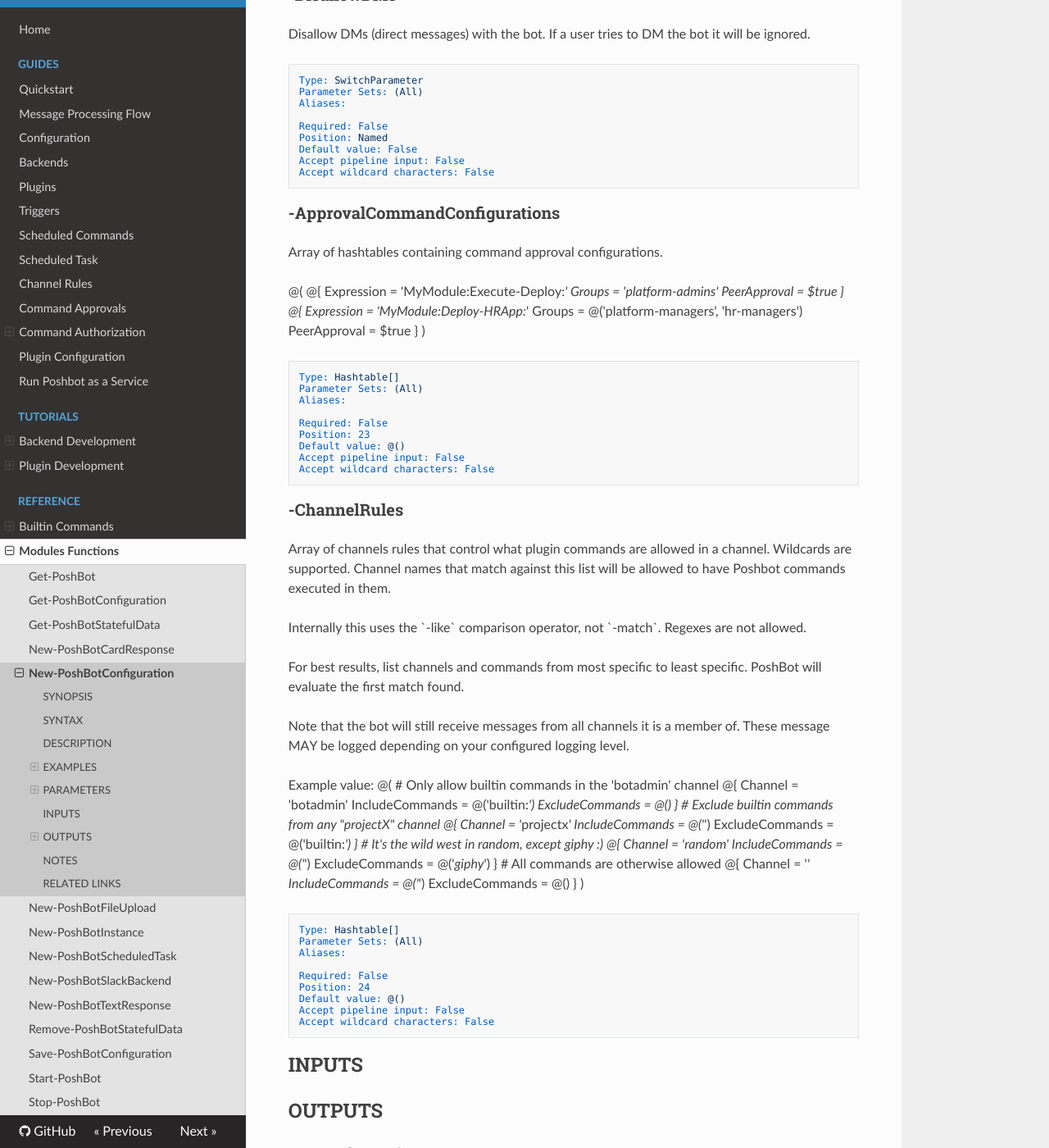
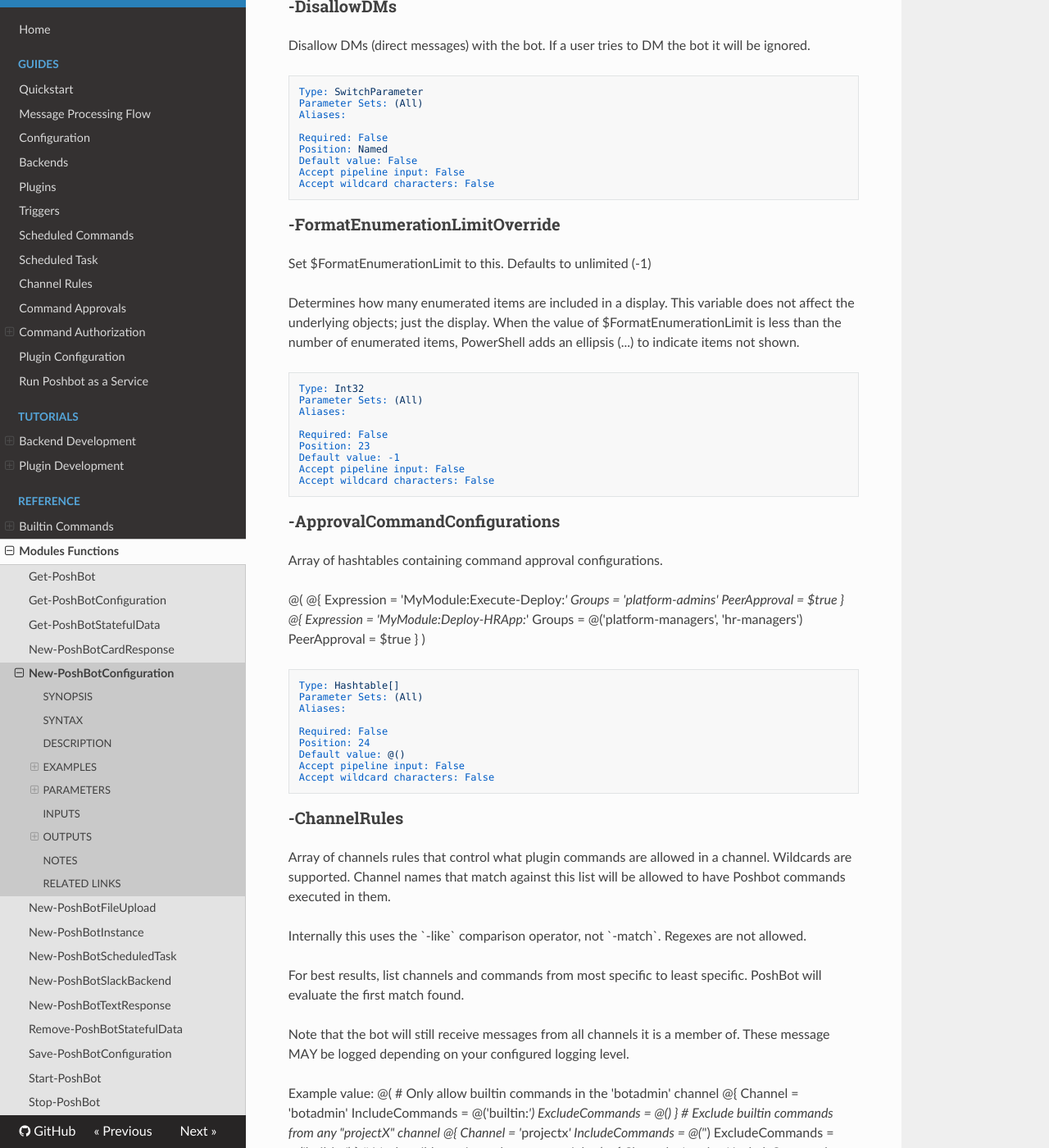
Before and after one commit to poshbotio/PoshBot, an MkDocs documentation site: the page built from docs/reference/functions/new-poshbotconfiguration.md, in a window 1280 px wide and 1400 px high, scrolled down 8562 px. Shown: the whole window at 82% size. Built offline with MkDocs 1.6.1, drawn with Linux system fonts in a browser that asks for light colours; nearby versions of some CDN libraries; old or Windows-style settings are respelled for this version of MkDocs; some of the changed text lies outside the part shown.

Commit message:
Add help documentation for FormatEnumerationLimitOverride parameter

````diff
--- a/docs/reference/functions/new-poshbotconfiguration.md
+++ b/docs/reference/functions/new-poshbotconfiguration.md
@@ -21,7 +21,8 @@ New-PoshBotConfiguration [[-Name] <String>] [[-ConfigurationDirectory] <String>]
  [[-CommandPrefix] <Char>] [[-AlternateCommandPrefixes] <String[]>]
  [[-AlternateCommandPrefixSeperators] <Char[]>] [[-SendCommandResponseToPrivate] <String[]>]
  [[-MuteUnknownCommand] <Boolean>] [[-AddCommandReactions] <Boolean>] [[-ApprovalExpireMinutes] <Int32>]
- [-DisallowDMs] [[-ApprovalCommandConfigurations] <Hashtable[]>] [[-ChannelRules] <Hashtable[]>]
+ [-DisallowDMs] [[-FormatEnumerationLimitOverride] <Int32>] [[-ApprovalCommandConfigurations] <Hashtable[]>]
+ [[-ChannelRules] <Hashtable[]>]
 ```
 
 ## DESCRIPTION
@@ -503,6 +504,26 @@ Accept pipeline input: False
 Accept wildcard characters: False
 ```
 
+### -FormatEnumerationLimitOverride
+Set $FormatEnumerationLimit to this.
+Defaults to unlimited (-1)
+
+Determines how many enumerated items are included in a display.
+This variable does not affect the underlying objects; just the display.
+When the value of $FormatEnumerationLimit is less than the number of enumerated items, PowerShell adds an ellipsis (...) to indicate items not shown.
+
+```yaml
+Type: Int32
+Parameter Sets: (All)
+Aliases:
+
+Required: False
+Position: 23
+Default value: -1
+Accept pipeline input: False
+Accept wildcard characters: False
+```
+
 ### -ApprovalCommandConfigurations
 Array of hashtables containing command approval configurations.
 
````
Also changed, not shown: other parts of docs/reference/functions/new-poshbotconfiguration.md (+2 -2 lines).
